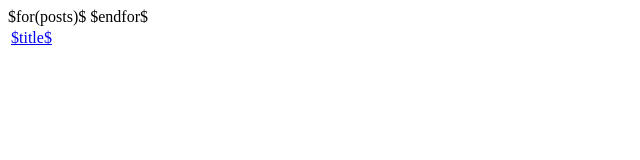
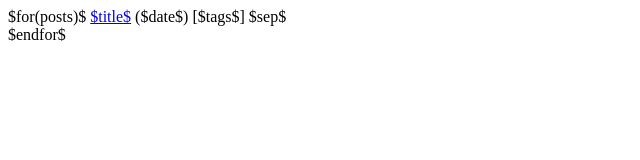
Before and after one commit to s9gf4ult/s9gf4ult.github.io, a plain HTML site: page templates/index.html in a window 1280 px wide. Shown: the whole page, without its empty margins (0-640 px from the left). Drawn offline with Linux system fonts and the light colour scheme.

Commit message:
tags done

```diff
--- a/templates/index.html
+++ b/templates/index.html
@@ -1,11 +1,5 @@
-<table>
-  <tbody>
-    $for(posts)$
-    <tr>
-      <td>
-        <a href="$url$">$title$</a>
-      </td>
-    </tr>
-    $endfor$
-  </tbody>
-</table>
+$for(posts)$
+<a href="$url$">$title$</a> ($date$) [$tags$]
+$sep$
+<br/>
+$endfor$
```
Also changed, not shown: templates/default.html (+5 -0 lines), templates/post.html (+5 -0 lines), 4 other files.
